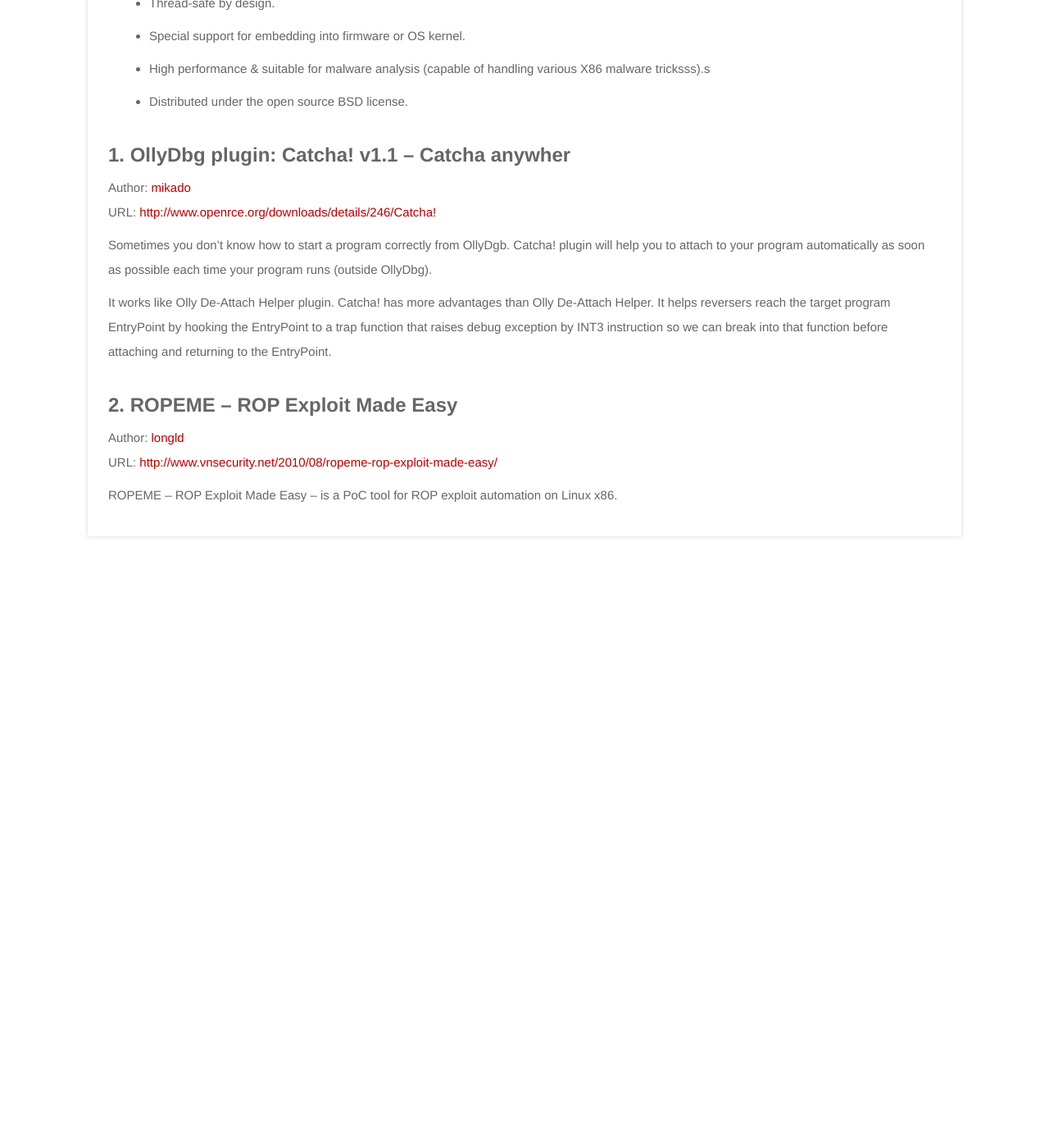
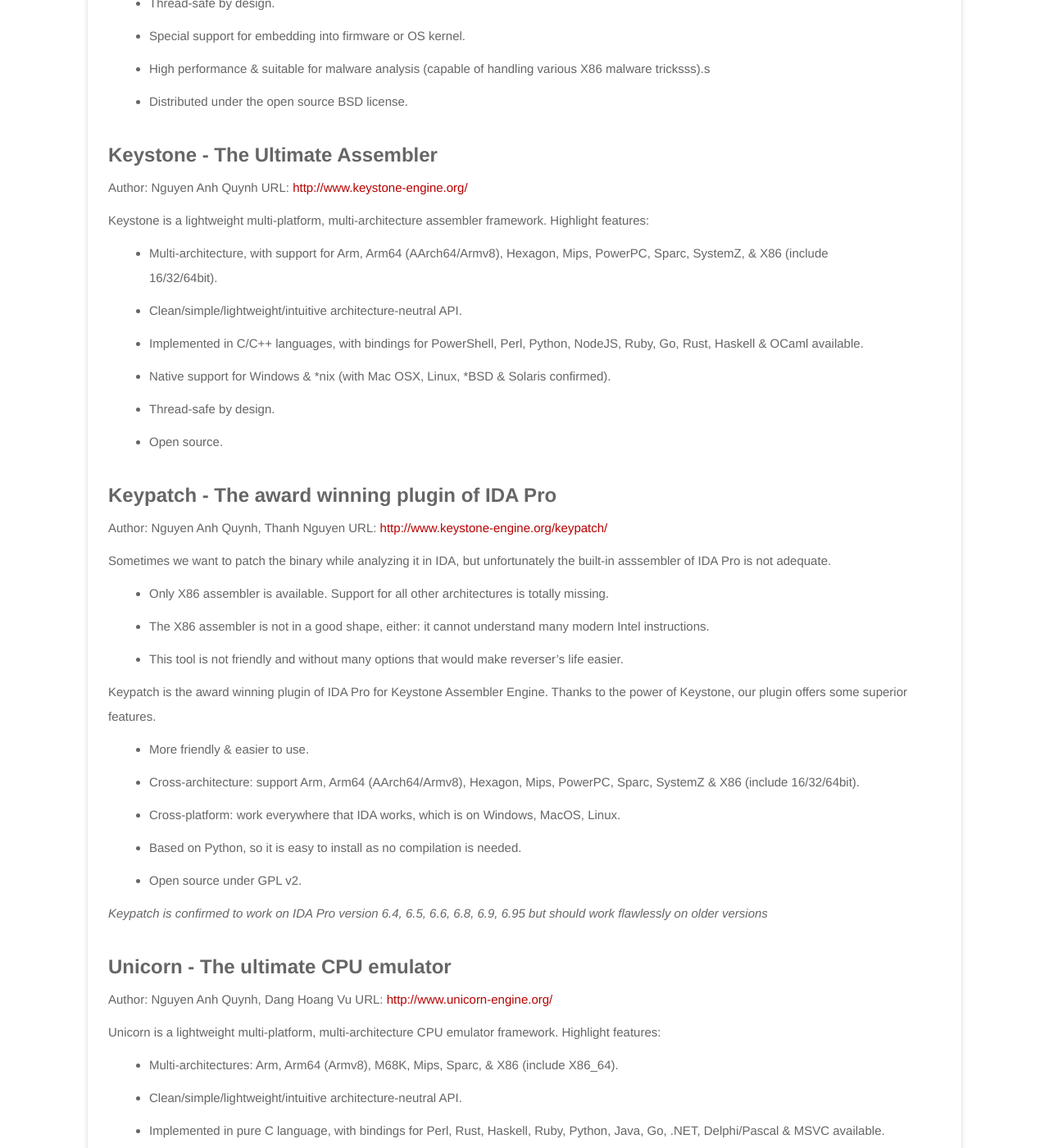
Before and after one commit to VNSECURITY/vnsecurity.github.io, a Jekyll site: the page built from tools.md, in a window 1280 px wide and 1400 px high, scrolled down 729 px. Shown: the whole window at 82% size. Built offline with Jekyll 4.4.1, drawn with Linux system fonts in a browser that asks for light colours; comment, search, counter and statistics services are not loaded; before the commit the page ends 1383 px from its top, so only the background shows below that; some of the changed text lies outside the part shown.

Commit message:
Update tools.md

```diff
--- a/tools.md
+++ b/tools.md
@@ -21,7 +21,6 @@
 Capstone is a lightweight multi-platform, multi-architecture disassembly framework.
 
 Highlight features
-
 * Multi-architectures: Arm, Arm64 (Armv8), M68K, Mips, PowerPC, Sparc, SystemZ, XCore & X86 (include X86_64) (details).
 * Clean/simple/lightweight/intuitive architecture-neutral API.
 * Provide details on disassembled instruction (called "decomposer" by some others).
@@ -34,7 +33,91 @@
 * Distributed under the open source BSD license.
 
 
-### 1. OllyDbg plugin: Catcha! v1.1 – Catcha anywher
+### Keystone - The Ultimate Assembler
+
+Author: Nguyen Anh Quynh
+URL: <http://www.keystone-engine.org/>
+
+Keystone is a lightweight multi-platform, multi-architecture assembler framework.
+Highlight features:
+* Multi-architecture, with support for Arm, Arm64 (AArch64/Armv8), Hexagon, Mips, PowerPC, Sparc, SystemZ, & X86 (include 16/32/64bit).
+* Clean/simple/lightweight/intuitive architecture-neutral API.
+* Implemented in C/C++ languages, with bindings for PowerShell, Perl, Python, NodeJS, Ruby, Go, Rust, Haskell & OCaml available.
+* Native support for Windows & *nix (with Mac OSX, Linux, *BSD & Solaris confirmed).
+* Thread-safe by design.
+* Open source.
+
+
+### Keypatch - The award winning plugin of IDA Pro
+
+Author: Nguyen Anh Quynh, Thanh Nguyen
+URL: <http://www.keystone-engine.org/keypatch/>
+
+Sometimes we want to patch the binary while analyzing it in IDA, but unfortunately the built-in asssembler of IDA Pro is not adequate.
+* Only X86 assembler is available. Support for all other architectures is totally missing.
+* The X86 assembler is not in a good shape, either: it cannot understand many modern Intel instructions.
+* This tool is not friendly and without many options that would make reverser’s life easier.
+
+Keypatch is the award winning plugin of IDA Pro for Keystone Assembler Engine. Thanks to the power of Keystone, our plugin offers some superior features.
+* More friendly & easier to use.
+* Cross-architecture: support Arm, Arm64 (AArch64/Armv8), Hexagon, Mips, PowerPC, Sparc, SystemZ & X86 (include 16/32/64bit).
+* Cross-platform: work everywhere that IDA works, which is on Windows, MacOS, Linux.
+* Based on Python, so it is easy to install as no compilation is needed.
+* Open source under GPL v2.
+
+*Keypatch is confirmed to work on IDA Pro version 6.4, 6.5, 6.6, 6.8, 6.9, 6.95 but should work flawlessly on older versions*
+
+
+### Unicorn - The ultimate CPU emulator
+
+Author: Nguyen Anh Quynh, Dang Hoang Vu
+URL: <http://www.unicorn-engine.org/>
+
+Unicorn is a lightweight multi-platform, multi-architecture CPU emulator framework.
+Highlight features:
+* Multi-architectures: Arm, Arm64 (Armv8), M68K, Mips, Sparc, & X86 (include X86_64).
+* Clean/simple/lightweight/intuitive architecture-neutral API.
+* Implemented in pure C language, with bindings for Perl, Rust, Haskell, Ruby, Python, Java, Go, .NET, Delphi/Pascal & MSVC available.
+* Native support for Windows & *nix (with Mac OSX, Linux, *BSD & Solaris confirmed).
+* High performance by using Just-In-Time compiler technique.
+* Support fine-grained instrumentation at various levels.
+* Thread-safe by design.
+* Distributed under free software license GPLv2.
+
+
+### PEDA - Python Exploit Development Assistance for GDB
+
+Author: longld aka xichzo
+URL: <https://github.com/longld/peda>
+
+PEDA is a Python Exploit Development Assistance for GDB
+Key Features:
+* Enhance the display of gdb: colorize and display disassembly codes, registers, memory information during debugging.
+* Add commands to support debugging and exploit development (for a full list of commands use `peda help`):
+  * `aslr` -- Show/set ASLR setting of GDB
+  * `checksec` -- Check for various security options of binary
+  * `dumpargs` -- Display arguments passed to a function when stopped at a call instruction
+  * `dumprop` -- Dump all ROP gadgets in specific memory range
+  * `elfheader` -- Get headers information from debugged ELF file
+  * `elfsymbol` -- Get non-debugging symbol information from an ELF file
+  * `lookup` -- Search for all addresses/references to addresses which belong to a memory range
+  * `patch` -- Patch memory start at an address with string/hexstring/int
+  * `pattern` -- Generate, search, or write a cyclic pattern to memory
+  * `procinfo` -- Display various info from /proc/pid/
+  * `pshow` -- Show various PEDA options and other settings
+  * `pset` -- Set various PEDA options and other settings
+  * `readelf` -- Get headers information from an ELF file
+  * `ropgadget` -- Get common ROP gadgets of binary or library
+  * `ropsearch` -- Search for ROP gadgets in memory
+  * `searchmem|find` -- Search for a pattern in memory; support regex search
+  * `shellcode` -- Generate or download common shellcodes.
+  * `skeleton` -- Generate python exploit code template
+  * `vmmap` -- Get virtual mapping address ranges of section(s) in debugged process
+  * `xormem` -- XOR a memory region with a key
+
+
+### OllyDbg plugin: Catcha! v1.1 – Catcha anywher
+
 Author: [mikado][1]
 URL: <http://www.openrce.org/downloads/details/246/Catcha!>
 
@@ -42,7 +125,8 @@
 
 It works like Olly De-Attach Helper plugin. Catcha! has more advantages than Olly De-Attach Helper. It helps reversers reach the target program EntryPoint by hooking the EntryPoint to a trap function that raises debug exception by INT3 instruction so we can break into that function before attaching and returning to the EntryPoint.
 
-### 2. ROPEME &#8211; ROP Exploit Made Easy
+
+### ROPEME &#8211; ROP Exploit Made Easy
 
 Author: [longld][2]
 URL: <http://www.vnsecurity.net/2010/08/ropeme-rop-exploit-made-easy/>
```
Also changed, not shown: other parts of tools.md (+1 -1 lines).
